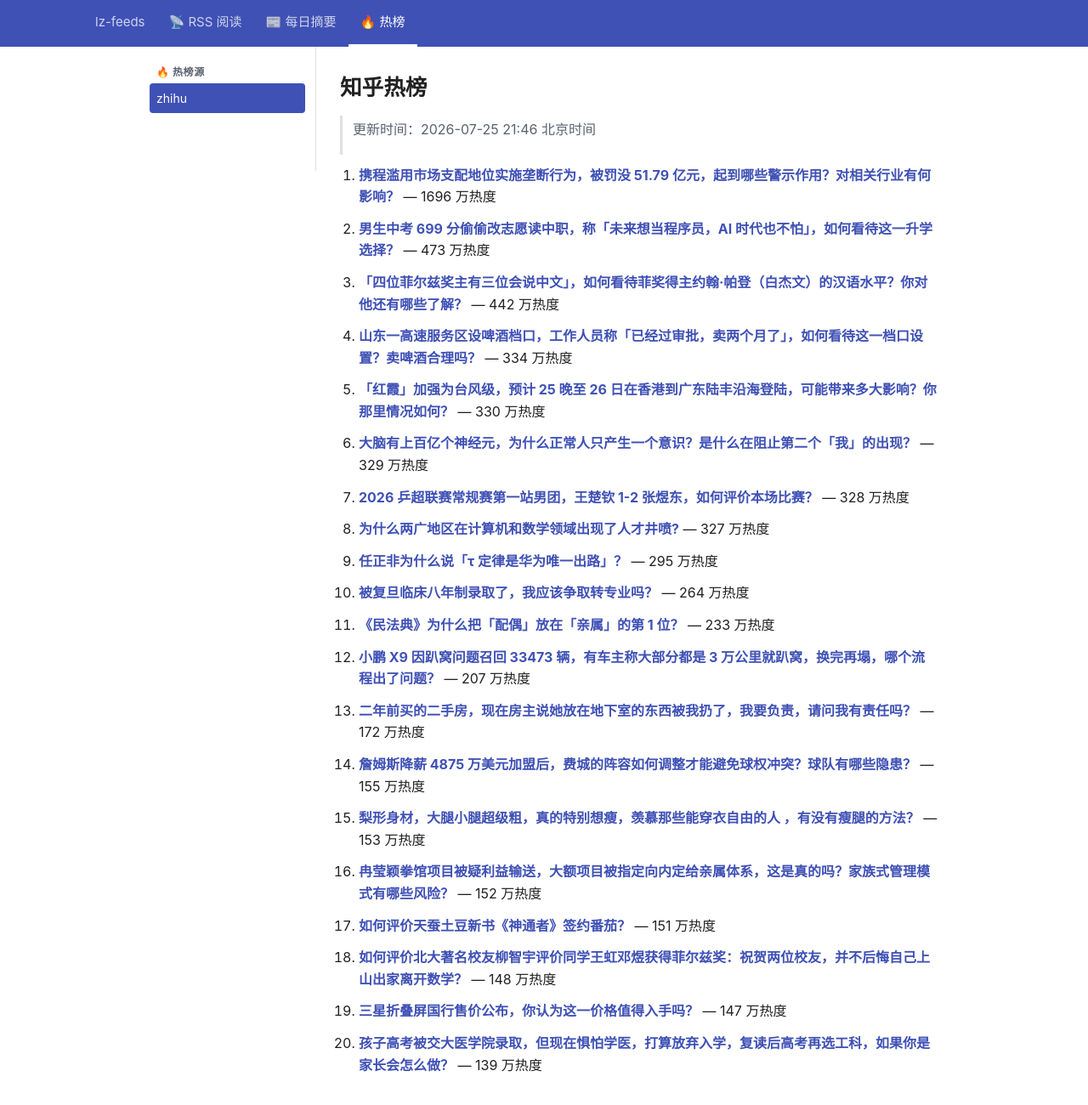
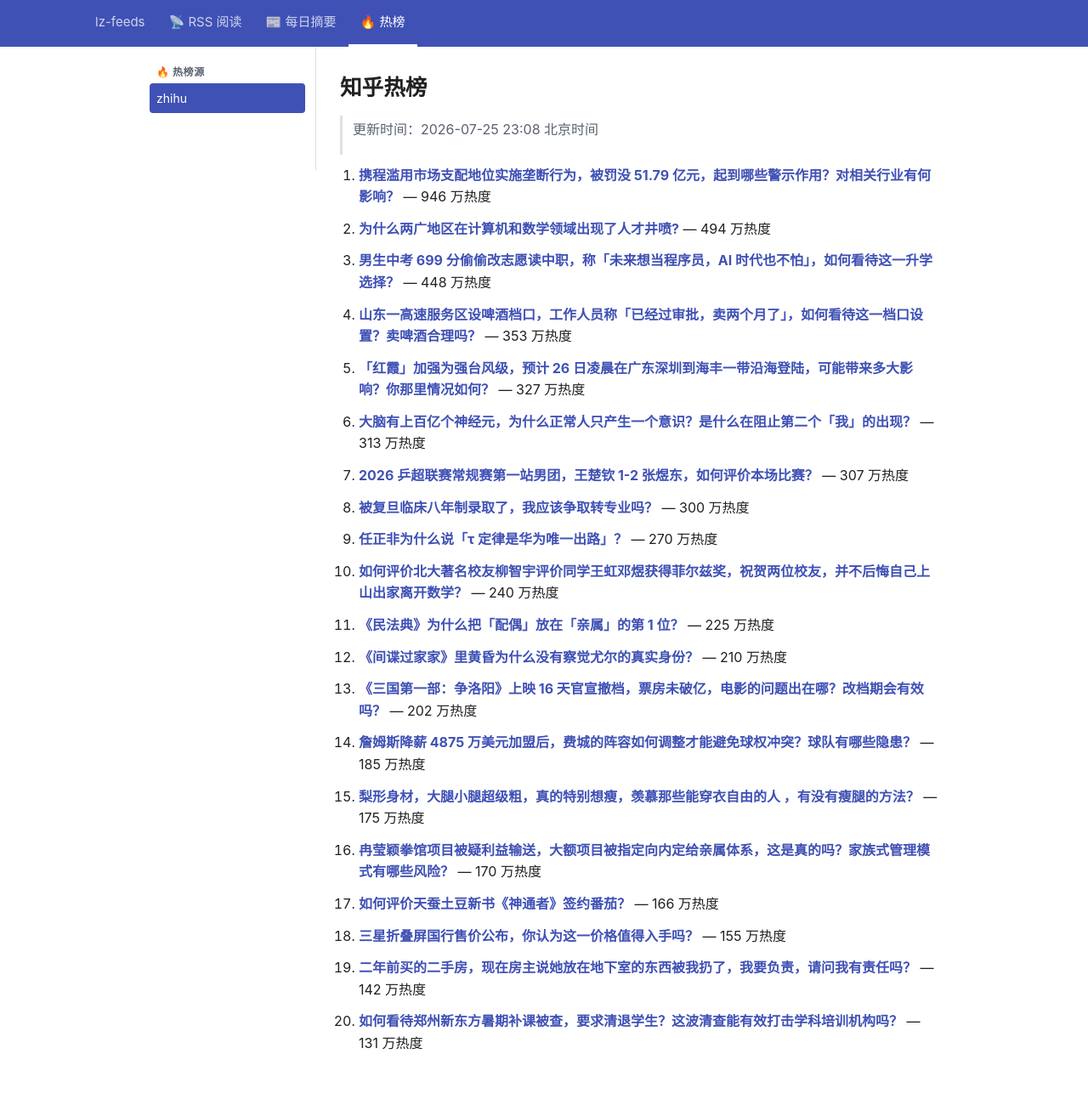
Before and after one commit to lizhang0101/lz-feeds, a Jekyll site: the page built from _hotlist/zhihu.md, in a window 1280 px wide and 1330 px high. Shown: the top 1300 px of the window at 85% size. Built offline with Jekyll 4.4.1, drawn with Linux system fonts in a browser that asks for light colours.

Commit message:
hotlist: 2026-07-25T15:08Z

```diff
--- a/_hotlist/zhihu.md
+++ b/_hotlist/zhihu.md
@@ -1,48 +1,48 @@
 ---
-updated: 2026-07-25 21:46 北京时间
+updated: 2026-07-25 23:08 北京时间
 count: 20
 ---
 
 # 知乎热榜
 
-> 更新时间：2026-07-25 21:46 北京时间
+> 更新时间：2026-07-25 23:08 北京时间
 
-1. **[携程滥用市场支配地位实施垄断行为，被罚没 51.79 亿元，起到哪些警示作用？对相关行业有何影响？](https://www.zhihu.com/question/2064289475916560021)** — 1696 万热度
+1. **[携程滥用市场支配地位实施垄断行为，被罚没 51.79 亿元，起到哪些警示作用？对相关行业有何影响？](https://www.zhihu.com/question/2064289475916560021)** — 946 万热度
 
-2. **[男生中考 699 分偷偷改志愿读中职，称「未来想当程序员，AI 时代也不怕」，如何看待这一升学选择？](https://www.zhihu.com/question/2064272326489628784)** — 473 万热度
+2. **[为什么两广地区在计算机和数学领域出现了人才井喷?](https://www.zhihu.com/question/2063053785887514933)** — 494 万热度
 
-3. **[「四位菲尔兹奖主有三位会说中文」，如何看待菲奖得主约翰·帕登（白杰文）的汉语水平？你对他还有哪些了解？](https://www.zhihu.com/question/2063947146085097774)** — 442 万热度
+3. **[男生中考 699 分偷偷改志愿读中职，称「未来想当程序员，AI 时代也不怕」，如何看待这一升学选择？](https://www.zhihu.com/question/2064272326489628784)** — 448 万热度
 
-4. **[山东一高速服务区设啤酒档口，工作人员称「已经过审批，卖两个月了」，如何看待这一档口设置？卖啤酒合理吗？](https://www.zhihu.com/question/2063655728540283084)** — 334 万热度
+4. **[山东一高速服务区设啤酒档口，工作人员称「已经过审批，卖两个月了」，如何看待这一档口设置？卖啤酒合理吗？](https://www.zhihu.com/question/2063655728540283084)** — 353 万热度
 
-5. **[「红霞」加强为台风级，预计 25 晚至 26 日在香港到广东陆丰沿海登陆，可能带来多大影响？你那里情况如何？](https://www.zhihu.com/question/2062972309652992711)** — 330 万热度
+5. **[「红霞」加强为强台风级，预计 26 日凌晨在广东深圳到海丰一带沿海登陆，可能带来多大影响？你那里情况如何？](https://www.zhihu.com/question/2062972309652992711)** — 327 万热度
 
-6. **[大脑有上百亿个神经元，为什么正常人只产生一个意识？是什么在阻止第二个「我」的出现？](https://www.zhihu.com/question/2038041817728410774)** — 329 万热度
+6. **[大脑有上百亿个神经元，为什么正常人只产生一个意识？是什么在阻止第二个「我」的出现？](https://www.zhihu.com/question/2038041817728410774)** — 313 万热度
 
-7. **[2026 乒超联赛常规赛第一站男团，王楚钦 1-2 张煜东，如何评价本场比赛？](https://www.zhihu.com/question/2064320826841870967)** — 328 万热度
+7. **[2026 乒超联赛常规赛第一站男团，王楚钦 1-2 张煜东，如何评价本场比赛？](https://www.zhihu.com/question/2064320826841870967)** — 307 万热度
 
-8. **[为什么两广地区在计算机和数学领域出现了人才井喷?](https://www.zhihu.com/question/2063053785887514933)** — 327 万热度
+8. **[被复旦临床八年制录取了，我应该争取转专业吗？](https://www.zhihu.com/question/2062688006075687262)** — 300 万热度
 
-9. **[任正非为什么说「τ 定律是华为唯一出路」？](https://www.zhihu.com/question/2063930109304594992)** — 295 万热度
+9. **[任正非为什么说「τ 定律是华为唯一出路」？](https://www.zhihu.com/question/2063930109304594992)** — 270 万热度
 
-10. **[被复旦临床八年制录取了，我应该争取转专业吗？](https://www.zhihu.com/question/2062688006075687262)** — 264 万热度
+10. **[如何评价北大著名校友柳智宇评价同学王虹邓煜获得菲尔兹奖，祝贺两位校友，并不后悔自己上山出家离开数学？](https://www.zhihu.com/question/2064136479643849507)** — 240 万热度
 
-11. **[《民法典》为什么把「配偶」放在「亲属」的第 1 位？](https://www.zhihu.com/question/628507781)** — 233 万热度
+11. **[《民法典》为什么把「配偶」放在「亲属」的第 1 位？](https://www.zhihu.com/question/628507781)** — 225 万热度
 
-12. **[小鹏 X9 因趴窝问题召回 33473 辆，有车主称大部分都是 3 万公里就趴窝，换完再塌，哪个流程出了问题？](https://www.zhihu.com/question/2064072658795419261)** — 207 万热度
+12. **[《间谍过家家》里黄昏为什么没有察觉尤尔的真实身份？](https://www.zhihu.com/question/531245241)** — 210 万热度
 
-13. **[二年前买的二手房，现在房主说她放在地下室的东西被我扔了，我要负责，请问我有责任吗？](https://www.zhihu.com/question/2061446763119171236)** — 172 万热度
+13. **[《三国第一部：争洛阳》上映 16 天官宣撤档，票房未破亿，电影的问题出在哪？改档期会有效吗？](https://www.zhihu.com/question/2064445264405050834)** — 202 万热度
 
-14. **[詹姆斯降薪 4875 万美元加盟后，费城的阵容如何调整才能避免球权冲突？球队有哪些隐患？](https://www.zhihu.com/question/2064281439982576241)** — 155 万热度
+14. **[詹姆斯降薪 4875 万美元加盟后，费城的阵容如何调整才能避免球权冲突？球队有哪些隐患？](https://www.zhihu.com/question/2064281439982576241)** — 185 万热度
 
-15. **[梨形身材，大腿小腿超级粗，真的特别想瘦，羡慕那些能穿衣自由的人 ，有没有瘦腿的方法？](https://www.zhihu.com/question/2014727291356349718)** — 153 万热度
+15. **[梨形身材，大腿小腿超级粗，真的特别想瘦，羡慕那些能穿衣自由的人 ，有没有瘦腿的方法？](https://www.zhihu.com/question/2014727291356349718)** — 175 万热度
 
-16. **[冉莹颖拳馆项目被疑利益输送，大额项目被指定向内定给亲属体系，这是真的吗？家族式管理模式有哪些风险？](https://www.zhihu.com/question/2063560590417728116)** — 152 万热度
+16. **[冉莹颖拳馆项目被疑利益输送，大额项目被指定向内定给亲属体系，这是真的吗？家族式管理模式有哪些风险？](https://www.zhihu.com/question/2063560590417728116)** — 170 万热度
 
-17. **[如何评价天蚕土豆新书《神通者》签约番茄？](https://www.zhihu.com/question/2063344943125608328)** — 151 万热度
+17. **[如何评价天蚕土豆新书《神通者》签约番茄？](https://www.zhihu.com/question/2063344943125608328)** — 166 万热度
 
-18. **[如何评价北大著名校友柳智宇评价同学王虹邓煜获得菲尔兹奖：祝贺两位校友，并不后悔自己上山出家离开数学？](https://www.zhihu.com/question/2064136479643849507)** — 148 万热度
+18. **[三星折叠屏国行售价公布，你认为这一价格值得入手吗？](https://www.zhihu.com/question/2063590872520848306)** — 155 万热度
 
-19. **[三星折叠屏国行售价公布，你认为这一价格值得入手吗？](https://www.zhihu.com/question/2063590872520848306)** — 147 万热度
+19. **[二年前买的二手房，现在房主说她放在地下室的东西被我扔了，我要负责，请问我有责任吗？](https://www.zhihu.com/question/2061446763119171236)** — 142 万热度
 
-20. **[孩子高考被交大医学院录取，但现在惧怕学医，打算放弃入学，复读后高考再选工科，如果你是家长会怎么做？](https://www.zhihu.com/question/2063110932038001519)** — 139 万热度
+20. **[如何看待郑州新东方暑期补课被查，要求清退学生？这波清查能有效打击学科培训机构吗？](https://www.zhihu.com/question/2063937818758587718)** — 131 万热度
```
